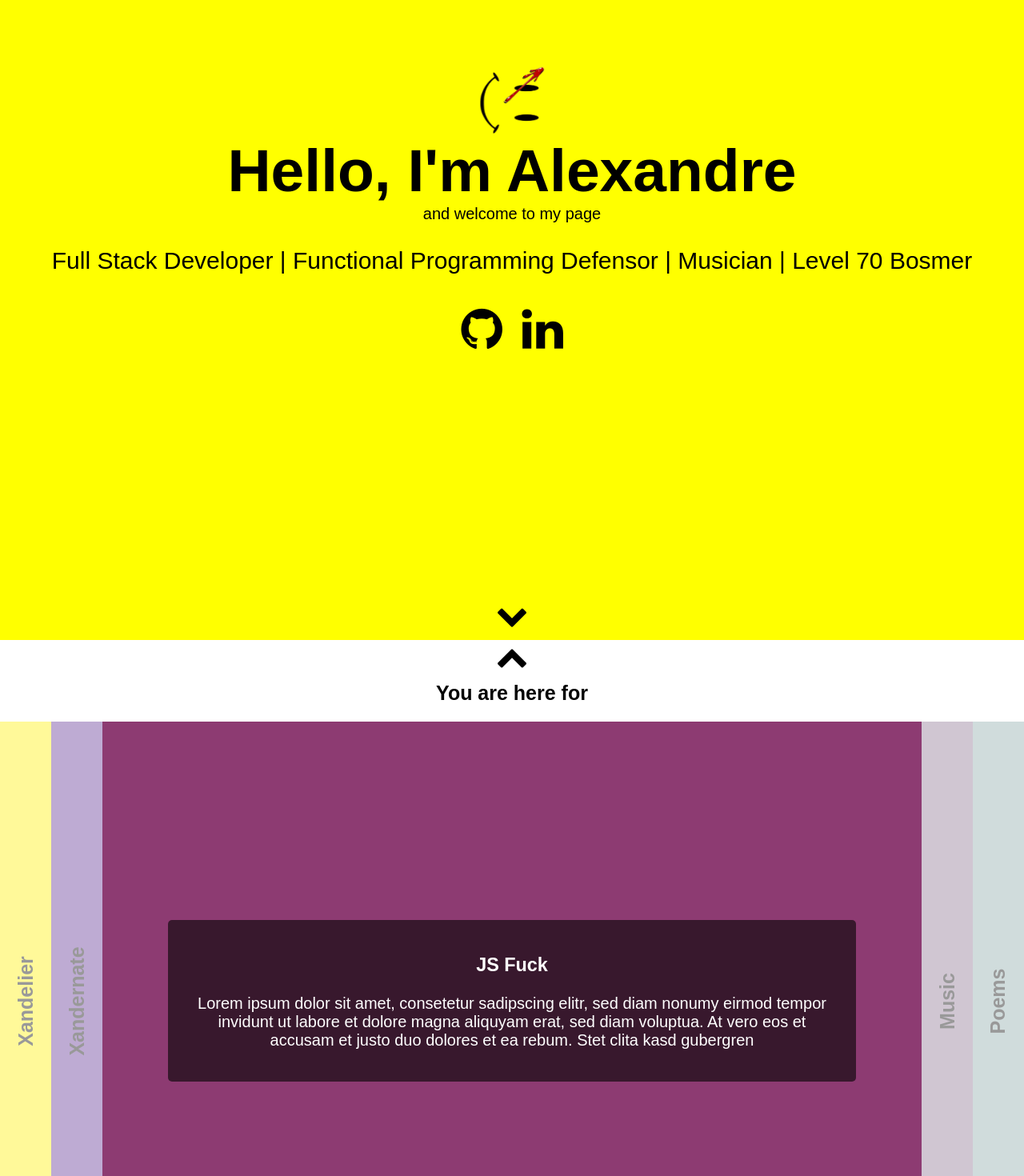
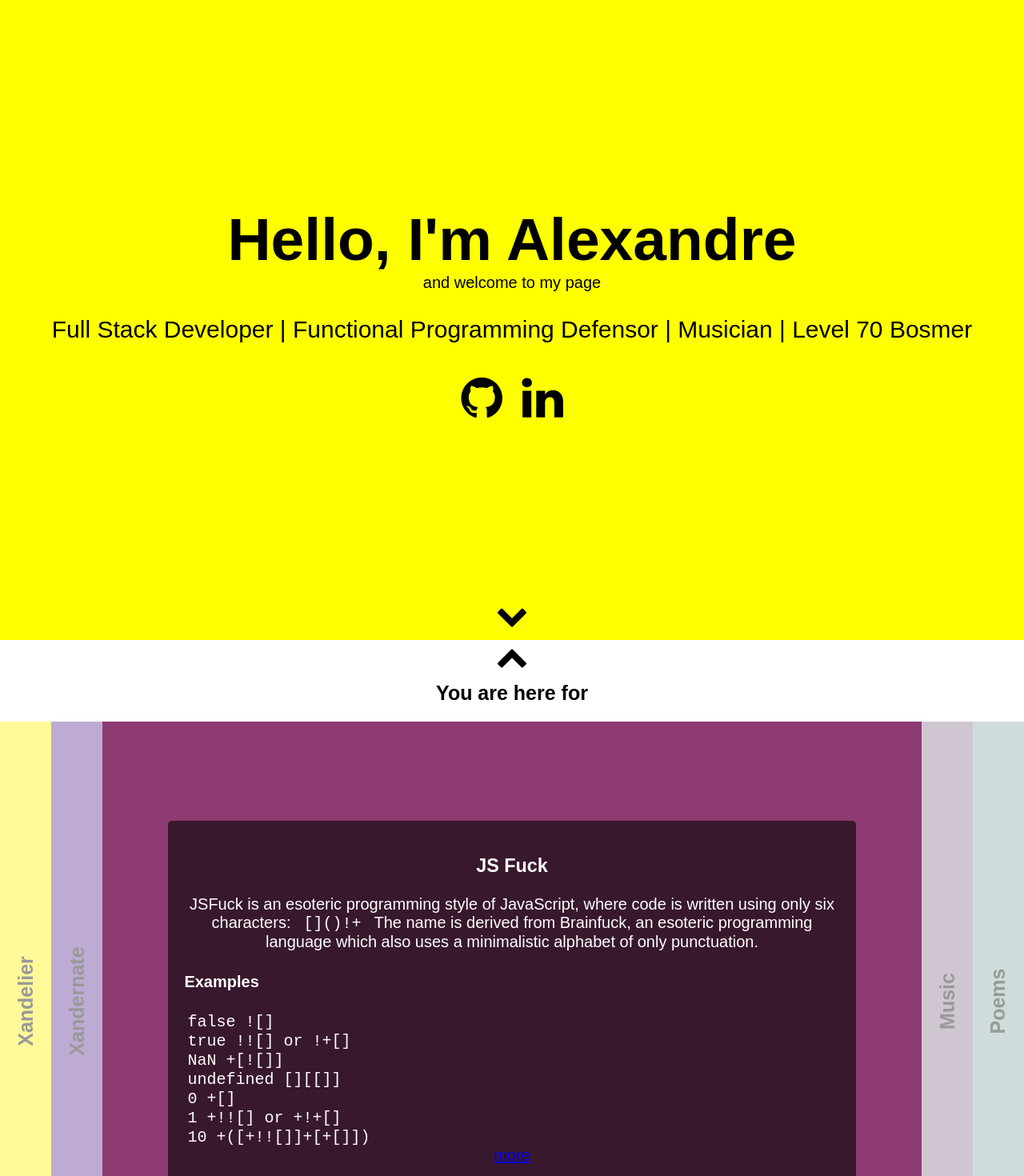
Before and after one commit to AlexandreMorales/alexandremorales.github.io, a React (Create React App) app: page / in a window 1280 px wide. Shown: the top 1470 px of the page at 80% size. Built offline with nearby package versions, Linux system fonts and the light colour scheme.

Commit message:
criado slide jsfuck

```diff
--- /dev/null
+++ b/src/components/JSFuck/index.css
@@ -0,0 +1,3 @@
+code {
+    padding: 1px 4px;
+}
--- /dev/null
+++ b/src/components/JSFuck/index.js
@@ -0,0 +1,27 @@
+import React from 'react';
+import "xandelier/Xandelier.js";
+import "xandelier/Xandelier.JSFuck.js";
+
+import './index.css';
+
+export default () =>
+    (<div>
+        <p>
+            JSFuck is an esoteric programming style of JavaScript,
+            where code is written using only six characters:
+            <code> []()!+ </code>
+            The name is derived from Brainfuck, an esoteric programming
+            language which also uses a minimalistic alphabet of only punctuation.
+        </p>
+        <div style={{ textAlign: 'left' }}>
+            <h4>Examples</h4>
+            <code>false     ![]</code><br />
+            <code>true      !![] or !+[]</code><br />
+            <code>NaN       +[![]]</code><br />
+            <code>undefined [][[]]</code><br />
+            <code>0	        +[]</code><br />
+            <code>1	        +!![] or +!+[]</code><br />
+            <code>10	    +([+!![]]+[+[]])</code><br />
+        </div>
+        <a href="https://en.wikipedia.org/wiki/JSFuck">more</a>
+    </div>);
--- a/src/components/Slider/index.css
+++ b/src/components/Slider/index.css
@@ -18,7 +18,7 @@
   height: 100%;
   position: relative;
   overflow: hidden;
-  cursor: pointer;
+  cursor: default;
   visibility: visible;
   display: flex;
   align-items: center;
--- a/src/components/Slider/index.js
+++ b/src/components/Slider/index.js
@@ -2,20 +2,22 @@ import React from 'react';
 
 import './index.css';
 
-export default ({ children = [] }) => {
+export default ({ children = [], component }) => {
     const slideWidth = 100 / children.length;
 
     return (
         <div className={"slider-container flexbox-slider test"}>
-            {children.map(slide =>
-                (<div className={"flexbox-slide " + slide.className} style={{ background: slide.color, width: `${slideWidth}%` }}>
-                    <div className="title">{slide.title}</div>
-                    <div className="text-block">
-                        <h3>{slide.title}</h3>
-                        <div className="text">
-                            <p>Lorem ipsum dolor sit amet, consetetur sadipscing elitr, sed diam nonumy eirmod tempor invidunt ut labore et dolore magna aliquyam erat, sed diam voluptua. At vero eos et accusam et justo duo dolores et ea rebum. Stet clita kasd gubergren</p>
+            {children.map(slide => {
+                const InnerComponent = slide.component;
+
+                return (
+                    <div key={slide.color} className={"flexbox-slide " + slide.className} style={{ background: slide.color, width: `${slideWidth}%` }}>
+                        <div className="title">{slide.title}</div>
+                        <div className="text-block">
+                            <h3>{slide.title}</h3>
+                            {slide.component && (<InnerComponent />)}
                         </div>
-                    </div>
-                </div>))}
+                    </div>);
+            })}
         </div>);
 }
--- a/src/pages/Introduction/index.css
+++ b/src/pages/Introduction/index.css
@@ -11,6 +11,11 @@
 .introduction-container {
     flex: 1 0 auto;
     padding: 3.25rem 1.5rem 1rem;
+    display: flex;
+    flex-direction: column;
+    -ms-flex-pack: center;
+    justify-content: center;
+    text-align: center;
 }
 
 .intro {
--- a/src/pages/Introduction/index.js
+++ b/src/pages/Introduction/index.js
@@ -4,12 +4,12 @@ import ScrollTo from '../../components/ScrollTo';
 
 import './index.css';
 
-import logo from './smile.png';
+// import logo from './smile.png';
 
 export default () =>
     (<div className="introduction">
         <div className="introduction-container">
-            <img src={logo} className="logo" alt="logo" />
+            {/* <img src={logo} className="logo" alt="logo" /> */}
             <div className="intro">Hello, I'm Alexandre</div>
             and welcome to my page
             <div className="tagline">Full Stack Developer | Functional Programming Defensor | Musician | Level 70 Bosmer</div>
--- a/src/pages/Projects/index.js
+++ b/src/pages/Projects/index.js
@@ -1,6 +1,7 @@
 import React from 'react';
 import ScrollTo from '../../components/ScrollTo';
 import Slider from '../../components/Slider';
+import JSFuck from '../../components/JSFuck';
 
 import './index.css';
 
@@ -21,7 +22,8 @@ export default () =>
                     },
                     {
                         title: 'JS Fuck',
-                        color: '#8D3B72', className:'test'
+                        color: '#8D3B72', className:'test',
+                        component: JSFuck
                     },
                     {
                         title: 'Music',
```
